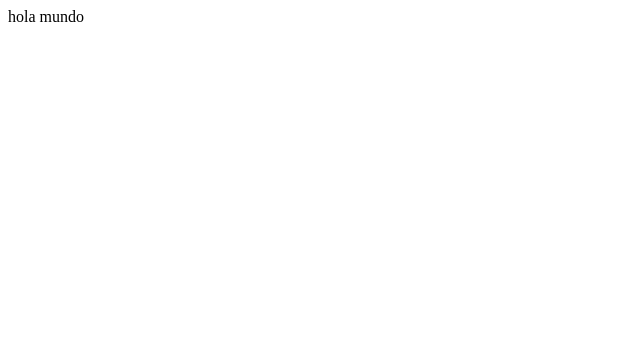
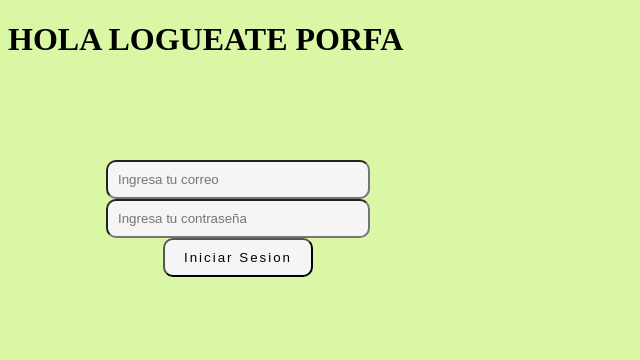
Before and after one commit to Aricatri/Intento1, a plain HTML site: page index.html in a window 1280 px wide. Shown: the whole page, without its empty margins (0-640 px from the left). Drawn offline with Linux system fonts and the light colour scheme.

Commit message:
nose que hice, pro puedes reeformular el inicio de sesion, de hecho nose a que nos deberiamos loguear

```diff
--- a/index.html
+++ b/index.html
@@ -2,9 +2,17 @@
 <html>
 <head>
     <title>Berry Coporation</title>
+    <link rel="stylesheet" href="style.css">
 </head>
 <body>
-    hola mundo
+    <div>
+        <h1> HOLA LOGUEATE PORFA </h1>
+        <form class="formulario" >
+            <input class="formulario-input" type="email" required placeholder="Ingresa tu correo" minlength="4">
+            <input class="formulario-input" type="password" placeholder="Ingresa tu contraseña">
+            <input class="formulario-input formulario-submit" type="submit" value="Iniciar Sesion">
+        </form>
+    </div>
 
 </body>
 </html>
--- /dev/null
+++ b/style.css
@@ -0,0 +1,20 @@
+*{
+    background-color: #DAF7A6 ;
+}
+
+.formulario{
+    width: 300px;
+    text-align: center;
+    padding: 80px;
+}
+
+.formulario-input{
+    padding: 10px;
+    background-color: whitesmoke;
+    width: 80%;
+    border-radius: 10px;
+}
+.formulario-submit{
+    letter-spacing: 2px;
+    width: 50%;
+}
```
